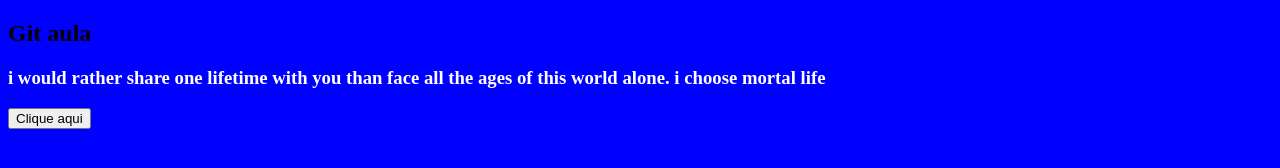
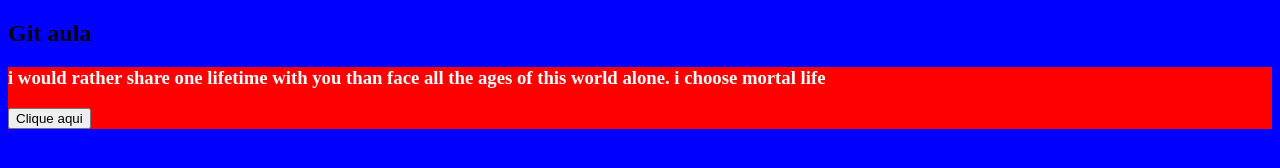
Before and after one commit to RenanG18/site, a plain HTML site: page index.html in a window 1280 px wide. Drawn offline with Linux system fonts and the light colour scheme.

Commit message:
Versão 2.0-Site

```diff
--- a/index.html
+++ b/index.html
@@ -20,8 +20,9 @@ document.getElementById("texto").style.color="white";
 botao=document.createElement("button");
 botao.innerHTML="Clique aqui";
 var div=document.getElementById("div");
+div.appendChild(document.getElementById("texto"));
 div.appendChild(botao);
-
+div.style.backgroundColor="red";
 
 
     </script>
```
